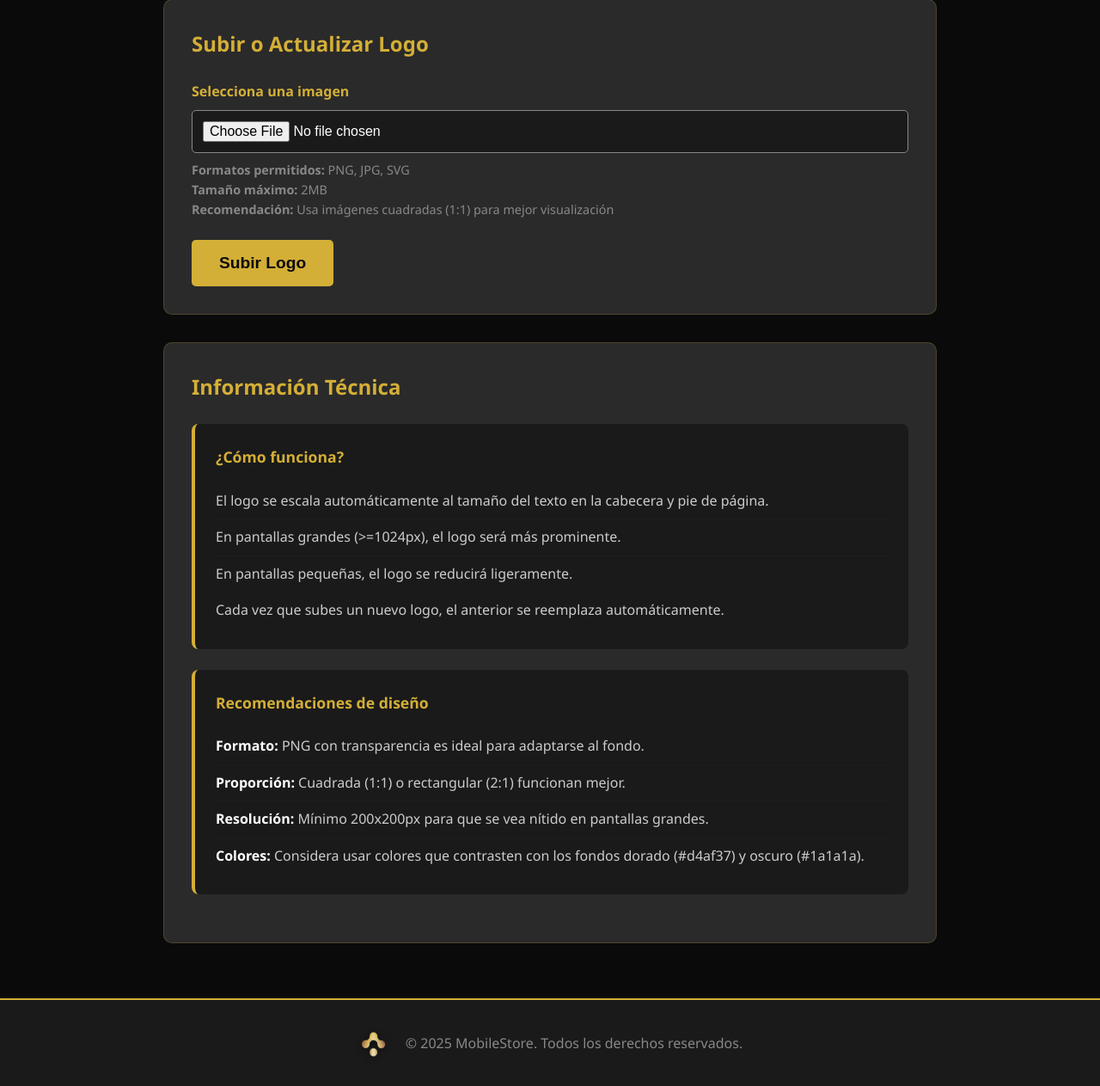
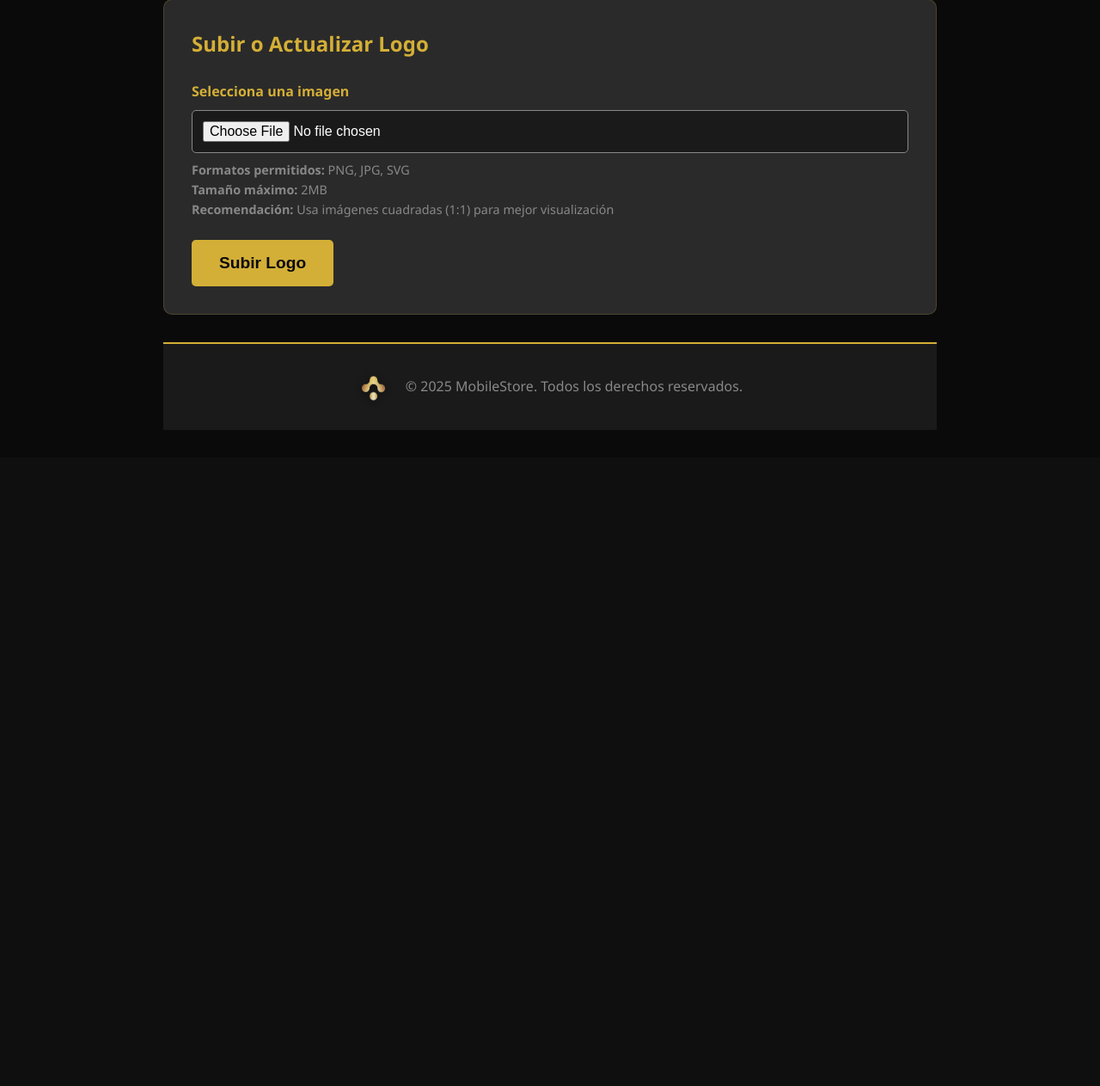
Before and after one commit to sanchez592/proectFinalManolo, a PHP site: page /proyectoFinalManolo/admin/logo.php in a window 1280 px wide. Shown: the part 703-1966 px from the top of the page at 86% size. After the commit the page ends 1169 px from the top, so only its background shows below. Run offline with PHP 8.4, Linux system fonts and the light colour scheme; the visitor is signed in with stand-in values (Sample User, id 1).

Commit message:
Add files via upload

```diff
--- a/admin/index.php
+++ b/admin/index.php
@@ -84,7 +84,7 @@ $productos = !empty($busqueda) ? $productoController->buscar($busqueda) : $produ
                                          alt="<?php echo htmlspecialchars($producto['nombre']); ?>" class="admin-thumb">
                                 </td>
                                 <td><?php echo htmlspecialchars($producto['nombre']); ?></td>
-                                <td>$<?php echo number_format($producto['precio'], 2); ?></td>
+                                <td>$<?php echo number_format($producto['precio']); ?></td>
                                 <td><?php echo $producto['stock']; ?></td>
                                 <td class="action-buttons">
                                     <a href="/proyectoFinalManolo/admin/producto_form.php?id=<?php echo $producto['id']; ?>" class="btn btn-secondary btn-sm">Editar</a>
--- a/admin/logo.php
+++ b/admin/logo.php
@@ -134,31 +134,6 @@ include __DIR__ . '/../includes/header.php';
                 </div>
             </section>
 
-            <!-- Información útil -->
-            <section class="logo-info-section">
-                <h2>Información Técnica</h2>
-                <div class="info-box">
-                    <h3>¿Cómo funciona?</h3>
-                    <ul>
-                        <li>El logo se escala automáticamente al tamaño del texto en la cabecera y pie de página.</li>
-                        <li>En pantallas grandes (>=1024px), el logo será más prominente.</li>
-                        <li>En pantallas pequeñas, el logo se reducirá ligeramente.</li>
-                        <li>Cada vez que subes un nuevo logo, el anterior se reemplaza automáticamente.</li>
-                    </ul>
-                </div>
-                <div class="info-box">
-                    <h3>Recomendaciones de diseño</h3>
-                    <ul>
-                        <li><strong>Formato:</strong> PNG con transparencia es ideal para adaptarse al fondo.</li>
-                        <li><strong>Proporción:</strong> Cuadrada (1:1) o rectangular (2:1) funcionan mejor.</li>
-                        <li><strong>Resolución:</strong> Mínimo 200x200px para que se vea nítido en pantallas grandes.</li>
-                        <li><strong>Colores:</strong> Considera usar colores que contrasten con los fondos dorado (#d4af37) y oscuro (#1a1a1a).</li>
-                    </ul>
-                </div>
-            </section>
-        </div>
-    </div>
-</main>
 
 <script>
 // Vista previa en tiempo real antes de subir
--- a/admin/producto_form.php
+++ b/admin/producto_form.php
@@ -63,7 +63,7 @@ if($_SERVER['REQUEST_METHOD'] == 'POST') {
 
                 <div class="form-group">
                     <label for="precio">Precio</label>
-                    <input type="number" id="precio" name="precio" step="0.01"
+                    <input type="number" id="precio" name="precio" step="1"
                            value="<?php echo $producto ? $producto['precio'] : ''; ?>" required>
                 </div>
 
```
